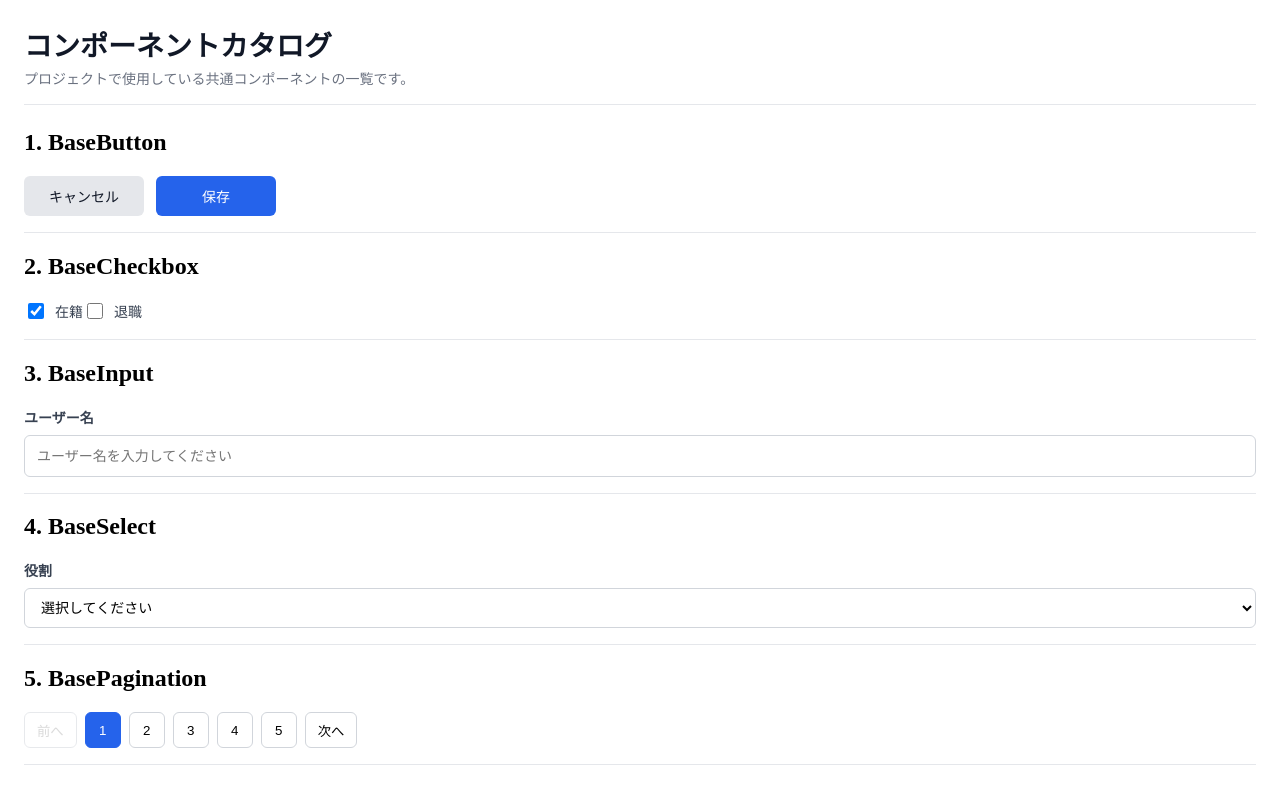
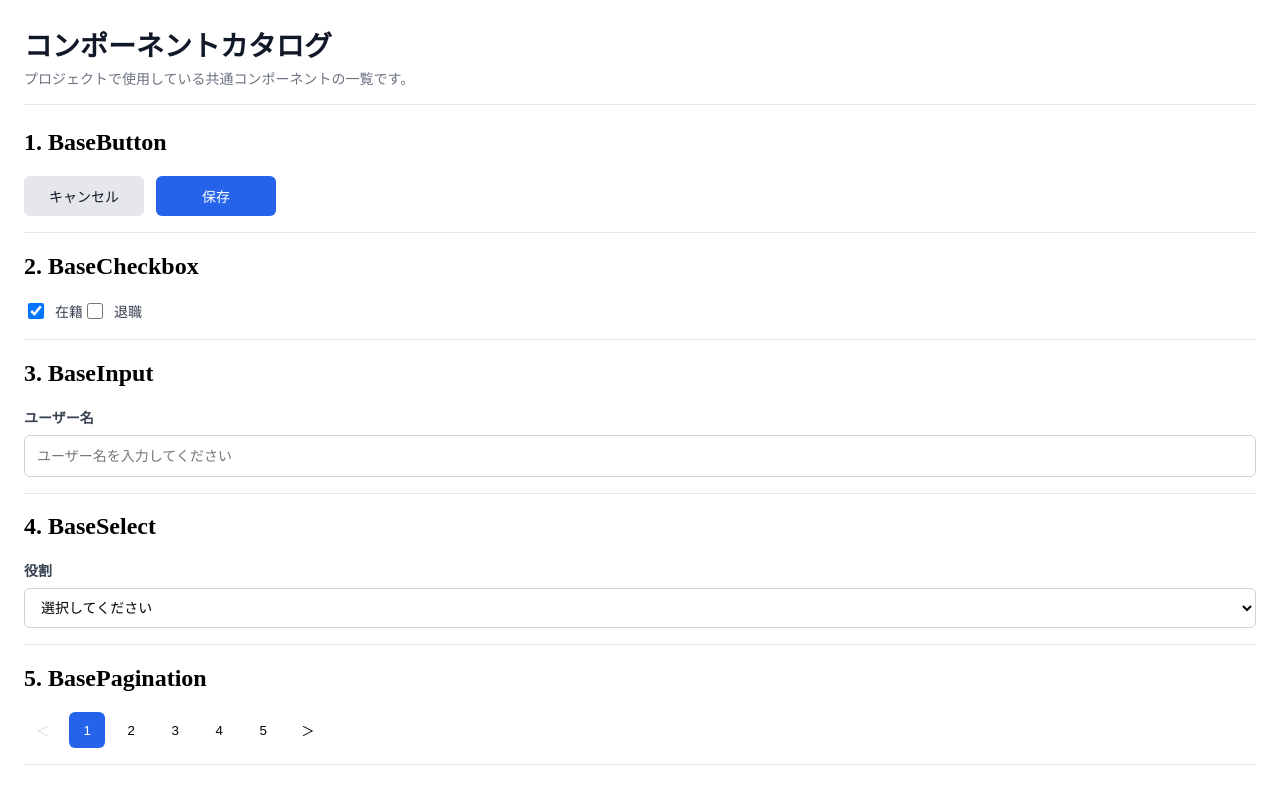
Before and after one commit to nagasakiayune/vue-user-management-sample, a Vue app: page /catalog in a window 1280 px wide. Shown: the top 788 px of the page. Built offline with nearby package versions, Linux system fonts and the light colour scheme.

Commit message:
💄 BasePaginationの前へ・次へを＜と＞に修正、ボーダーをなしに修正

```diff
--- a/src/components/common/BasePagination.vue
+++ b/src/components/common/BasePagination.vue
@@ -5,7 +5,7 @@
       :disabled="currentPage === 1"
       @click="changePage(currentPage - 1)"
     >
-      前へ
+      ＜
     </button>
 
     <button
@@ -23,7 +23,7 @@
       :disabled="currentPage === totalPages"
       @click="changePage(currentPage + 1)"
     >
-      次へ
+      ＞
     </button>
   </div>
 </template>
@@ -66,7 +66,7 @@ export default {
   height: 36px;
   padding: 0 12px;
 
-  border: 1px solid #d1d5db;
+  border: none;
   border-radius: 6px;
 
   background: white;
```
